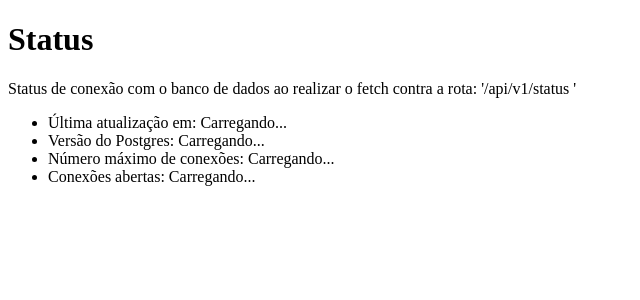
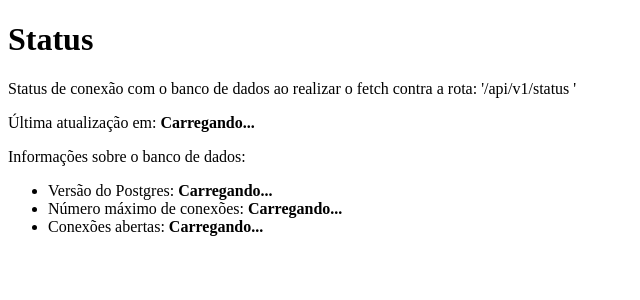
Before and after one commit to LipeBiondes/clone-tabnews, a Next.js app: page /status in a window 1280 px wide. Shown: the top 300 px of the page, without its empty margins (0-640 px from the left). Built offline with nearby package versions, Linux system fonts and the light colour scheme; no server answers; the database is empty.

Commit message:
feat(status): add component `Database` to page `/status`

```diff
--- a/pages/status/index.js
+++ b/pages/status/index.js
@@ -10,6 +10,7 @@ export default function statusPage() {
     <>
       <h1>Status</h1>
       <UpdatedAt />
+      <DataBase />
     </>
   );
 }
@@ -19,15 +20,9 @@ function UpdatedAt() {
     refreshInterval: 2000,
   });
   let updatedAtText = "Carregando...";
-  let version = "Carregando...";
-  let maxConnections = "Carregando...";
-  let openedConnections = "Carregando...";
 
   if (!isLoading && data) {
     updatedAtText = new Date(data.updated_at).toLocaleString("pt-BR");
-    version = data.dependencies.database.version;
-    maxConnections = data.dependencies.database.max_connections;
-    openedConnections = data.dependencies.database.opened_connections;
   }
   return (
     <div>
@@ -35,11 +30,40 @@ function UpdatedAt() {
         Status de conexão com o banco de dados ao realizar o fetch contra a
         rota: &#39;/api/v1/status &#39;
       </p>
+      <p>
+        Última atualização em: <strong>{updatedAtText}</strong>
+      </p>
+    </div>
+  );
+}
+
+function DataBase() {
+  const { isLoading, data } = useSWR("/api/v1/status", fetchApi, {
+    refreshInterval: 2000,
+  });
+  let version = "Carregando...";
+  let maxConnections = "Carregando...";
+  let openedConnections = "Carregando...";
+
+  if (!isLoading && data) {
+    version = data.dependencies.database.version;
+    maxConnections = data.dependencies.database.max_connections;
+    openedConnections = data.dependencies.database.opened_connections;
+  }
+
+  return (
+    <div>
+      <p>Informações sobre o banco de dados:</p>
       <ul>
-        <li>Última atualização em: {updatedAtText}</li>
-        <li>Versão do Postgres: {version}</li>
-        <li>Número máximo de conexões: {maxConnections}</li>
-        <li>Conexões abertas: {openedConnections}</li>
+        <li>
+          Versão do Postgres: <strong>{version}</strong>
+        </li>
+        <li>
+          Número máximo de conexões: <strong>{maxConnections}</strong>
+        </li>
+        <li>
+          Conexões abertas: <strong>{openedConnections}</strong>
+        </li>
       </ul>
     </div>
   );
```
